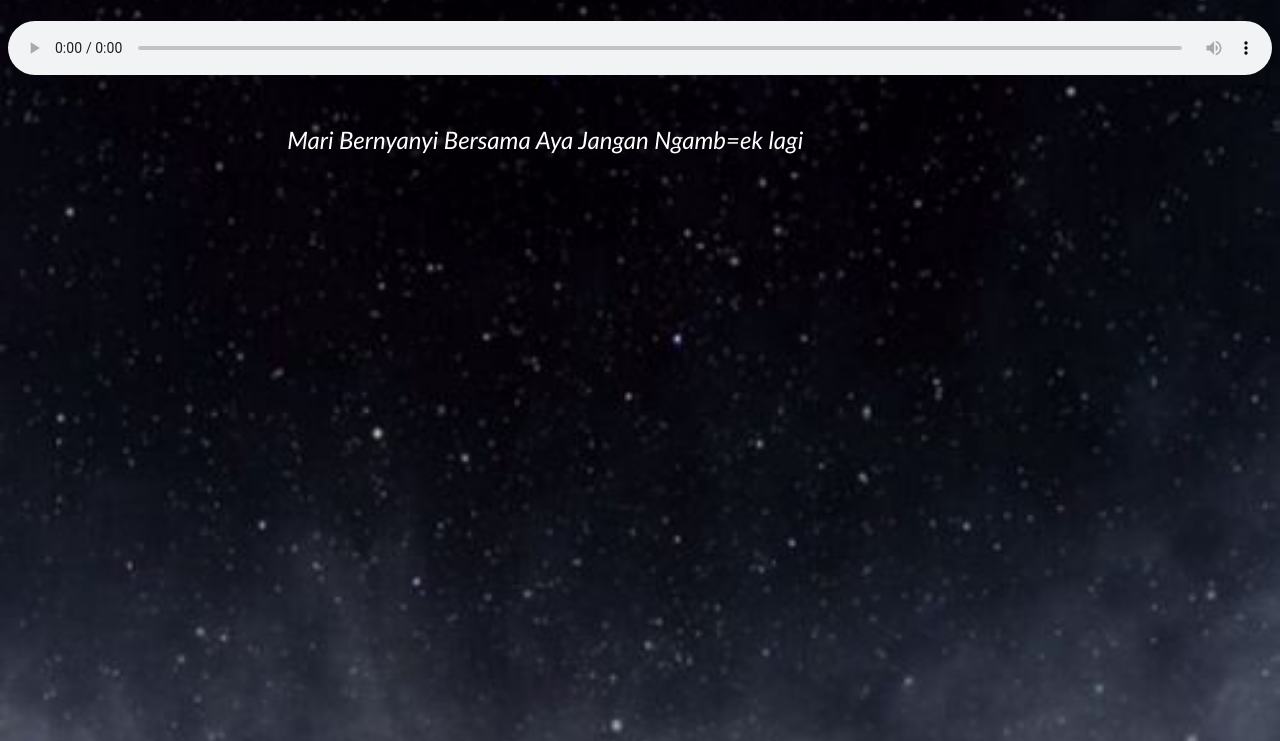
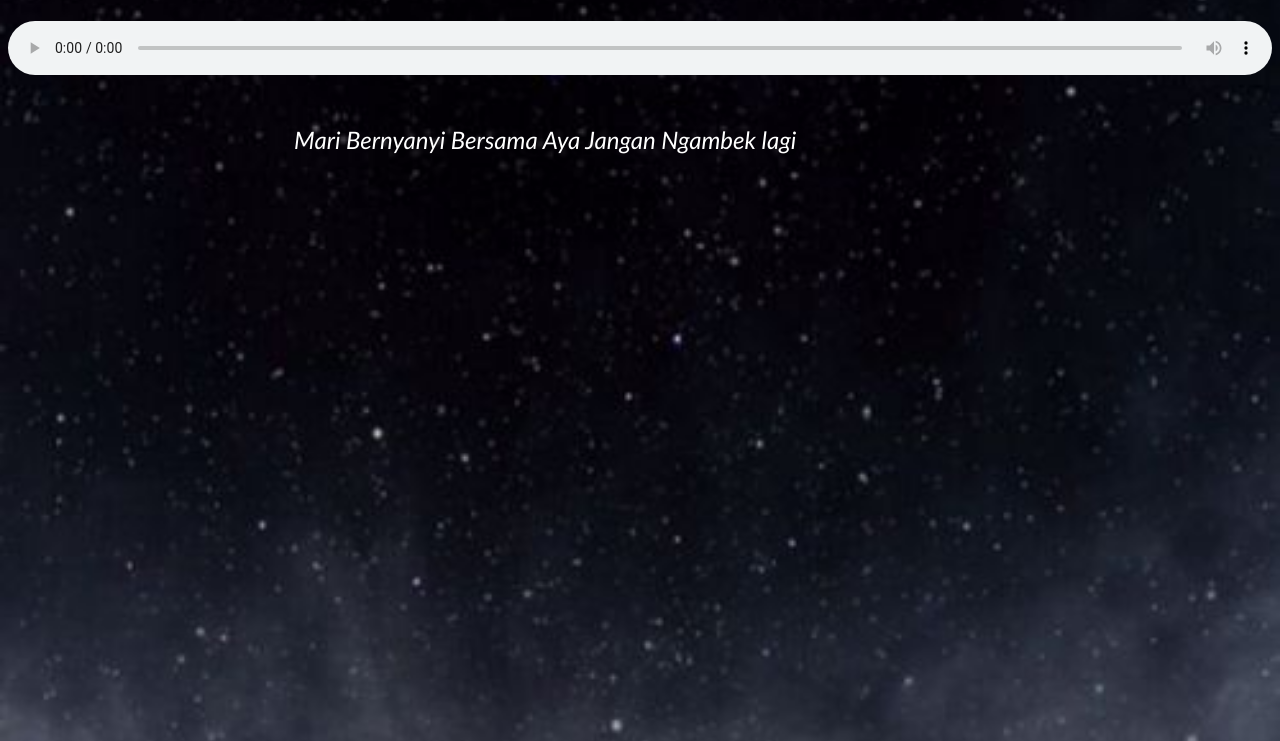
Before and after one commit to NaufalArig/naufalarig.github.com, a plain HTML site: page nadhif.html in a window 1280 px wide. Shown: the part 59-800 px from the top of the page. Drawn offline with Linux system fonts and the light colour scheme.

Commit message:
Update nadhif.html

```diff
--- a/nadhif.html
+++ b/nadhif.html
@@ -43,7 +43,7 @@
     </audio>
 
     <div id="lyrics-container">
-        <div id="lyrics">Mari Bernyanyi Bersama Aya Jangan Ngamb=ek lagi</div>
+        <div id="lyrics">Mari Bernyanyi Bersama Aya Jangan Ngambek lagi</div>
     </div>
 
     <script>
```
